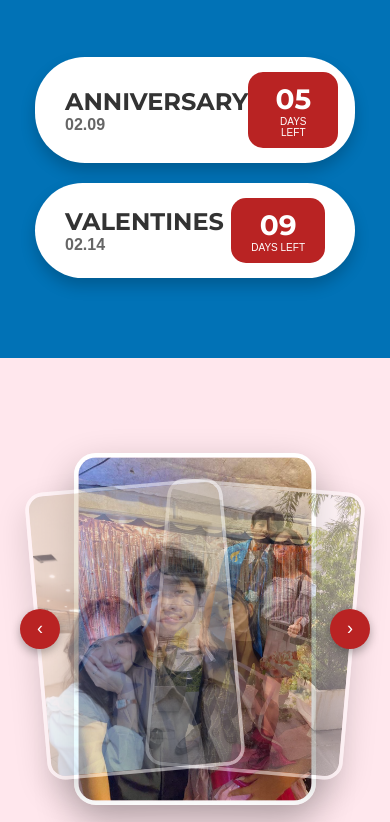
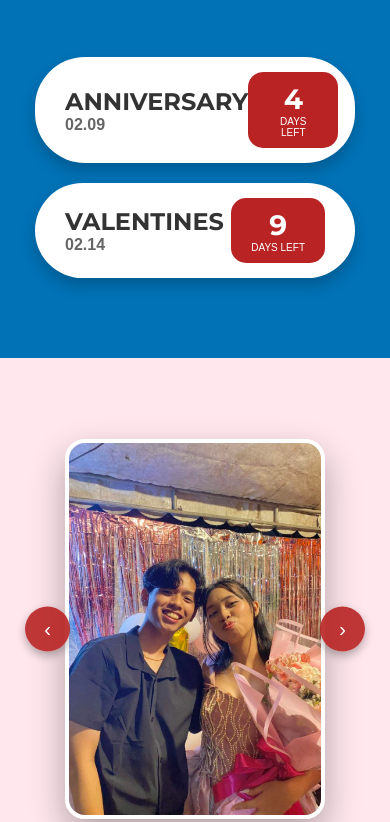
Before and after one commit to myrson2/Valentines-Web-Design-Project, a plain HTML site: page mainpage.html in a window 390 px wide. Shown: the part 2282-3104 px from the top of the page. Drawn offline with Linux system fonts and the light colour scheme; a web font is replaced by a local one.

Commit message:
fix image carouse in media queries

```diff
--- a/css/mainpage.css
+++ b/css/mainpage.css
@@ -288,7 +288,7 @@ body {
 
 
 /* --- 5. SECTION 2: DATES --- */
-#section-2 { min-height: 60vh; background-color: var(--color-blue); padding: 80px 20px; }
+#section-2 { min-height: 40vh; background-color: var(--color-blue); padding: 80px 20px; }
 .sec2-content { max-width: 1200px; margin: 0 auto; text-align: center; }
 .sec2-header h1 {
     color: white; font-family: var(--header-font); font-size: clamp(32px, 5vw, 48px);
@@ -401,7 +401,6 @@ footer { background: #992223; padding: 20px; text-align: center; color: white; m
     .header-main-content { margin-top: 120px; gap: 20px; }
     .pictures { height: 200px; }
     .pictures img { width: 32%; max-width: 150px; }
-    /* Reset overlap for mobile so they fit */
     .pic-2 { margin-right: -20px; }
     .pic-1 { margin-left: -20px; }
 
@@ -413,14 +412,12 @@ footer { background: #992223; padding: 20px; text-align: center; color: white; m
         gap: 30px;
     }
 
-    /* Put image ON TOP of text */
     .letter-image { order: -1; width: 100%; }
     .letter-image img { max-width: 280px; transform: rotate(0deg); }
 
     .letter-content { width: 100%; }
     .letter-content p { text-align: left; }
 
-    /* Center Hearts */
     .hearts {
         top: -20px;
         right: 50%; transform: translateX(50%);
@@ -431,15 +428,35 @@ footer { background: #992223; padding: 20px; text-align: center; color: white; m
     .div-buttons { flex-direction: column; width: 100%; align-items: center; gap: 20px; }
     .div-button-1 { width: 100%; max-width: 320px; }
 
-    /* Section 3: Carousel Mobile Stack */
-    .carousel-container { height: 400px; }
-    .carousel-slide { width: 220px; height: 320px; }
-    /* Tighten the spread for mobile */
-    .carousel-slide.prev { transform: translateX(-60px) scale(0.9) rotate(-5deg); z-index: 1; opacity: 0.5; }
-    .carousel-slide.next { transform: translateX(60px) scale(0.9) rotate(5deg); z-index: 1; opacity: 0.5; }
+    /* --- FIXED CAROUSEL FOR MOBILE (One Image Only) --- */
+    .carousel-container { height: 450px; }
 
-    /* Hide arrows on mobile (optional, swipe is better but arrows overlap) */
-    .nav-button { width: 40px; height: 40px; font-size: 18px; }
-    .prev-btn { left: 0; }
-    .next-btn { right: 0; }
+    /* Make the active card bigger and centered */
+    .carousel-slide {
+        width: 260px;
+        height: 380px;
+        /* Reset any desktop transforms */
+        transform: translateX(0) scale(0.8);
+    }
+
+    /* Active Slide: Fully visible and centered */
+    .carousel-slide.active {
+        opacity: 1;
+        transform: translateX(0) scale(1);
+        z-index: 10;
+    }
+
+    /* Previous & Next Slides: HIDDEN */
+    .carousel-slide.prev,
+    .carousel-slide.next {
+        opacity: 0; /* Make invisible */
+        transform: translateX(0) scale(0.5); /* Shrink behind the main one */
+        z-index: 0;
+        pointer-events: none; /* Prevent clicking hidden items */
+    }
+
+    /* Show arrows clearly since we can't see side images */
+    .nav-button { width: 45px; height: 45px; font-size: 20px; background: rgba(185, 35, 35, 0.9); }
+    .prev-btn { left: 5px; }
+    .next-btn { right: 5px; }
 }
--- a/javascript/mainpage.js
+++ b/javascript/mainpage.js
@@ -142,3 +142,50 @@ class FocusScaleCarousel {
         });
     }
 }
+
+function updateCountdowns() {
+    const today = new Date();
+    const currentYear = today.getFullYear();
+
+    // --- THE FIX: Reset "Today" to Midnight (00:00:00) ---
+    // This ensures we count pure days, ignoring the current hour.
+    today.setHours(0, 0, 0, 0);
+
+    const targets = [
+        {
+            id: 'timer-anniversary',
+            date: new Date(currentYear, 1, 9) // Month 1 is February
+        },
+        {
+            id: 'timer-valentine',
+            date: new Date(currentYear, 1, 14)
+        }
+    ];
+
+    targets.forEach(target => {
+        const element = document.getElementById(target.id);
+
+        // Ensure target date is also set to midnight for fair comparison
+        target.date.setHours(0, 0, 0, 0);
+
+        // Calculate the difference
+        const diffTime = target.date - today;
+
+        // Use Math.round instead of ceil/floor for clean day calculation
+        const daysLeft = Math.round(diffTime / (1000 * 60 * 60 * 24));
+
+        if (daysLeft <= 0) {
+            // Checkmark if the day has arrived or passed
+            element.innerHTML = `
+                <div style="font-size: 40px; line-height: 1;">
+                    ✅
+                </div>
+            `;
+        } else {
+            element.querySelector('h1').innerText = daysLeft;
+            element.querySelector('p').innerText = "days left";
+        }
+    });
+}
+
+document.addEventListener('DOMContentLoaded', updateCountdowns);
--- a/mainpage.html
+++ b/mainpage.html
@@ -93,7 +93,7 @@
                             <h1>ANNIVERSARY</h1>
                             <p>02.09</p>
                         </div>
-                    <div class="countdown">
+                        <div class="countdown" id="timer-anniversary">
                             <h1>05</h1>
                             <p>days left</p>
                         </div>
@@ -104,7 +104,7 @@
                             <h1>VALENTINES</h1>
                             <p>02.14</p>
                         </div>
-                    <div class="countdown">
+                        <div class="countdown" id="timer-valentine">
                             <h1>09</h1>
                             <p>days left</p>
                         </div>
```
Lines whose indentation alone changed are shown as unchanged.
